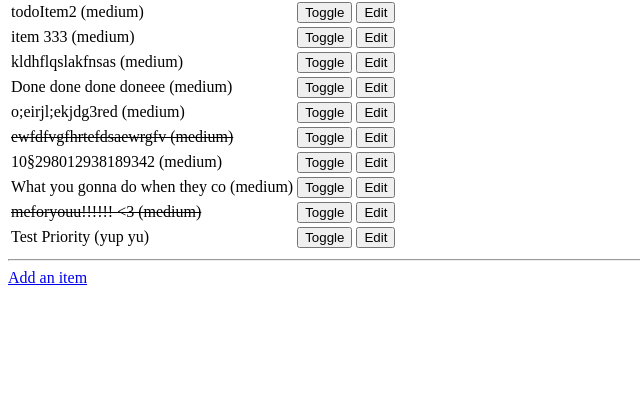
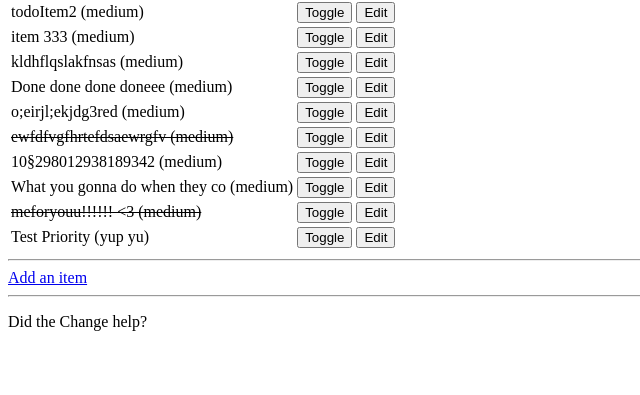
Before and after one commit to aysekubrakupeli/TodoList-App, a Django app: page / in a window 1280 px wide. Shown: the part 81-476 px from the top of the page, without its empty margins (0-640 px from the left). Run offline with Django 3.2, Linux system fonts and the light colour scheme; data comes from the database, SQL or seed files in the repository.

Commit message:
Made small html change to check and see if things work.

```diff
--- a/todoitem/templates/index.html
+++ b/todoitem/templates/index.html
@@ -34,5 +34,8 @@
 
        <hr>
        <a href="/add">Add an item</a>
+
+       <hr>
+       <p>Did the Change help?</p>
 </body>
 </html>
```
